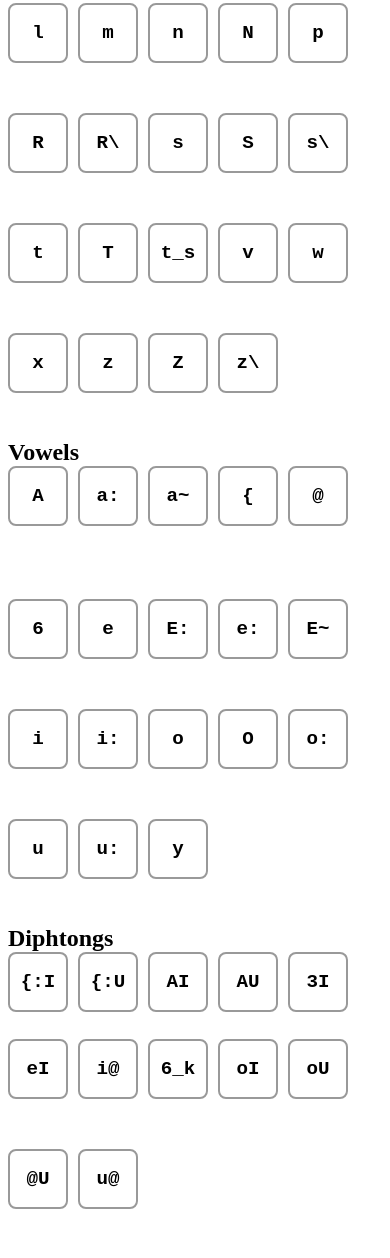
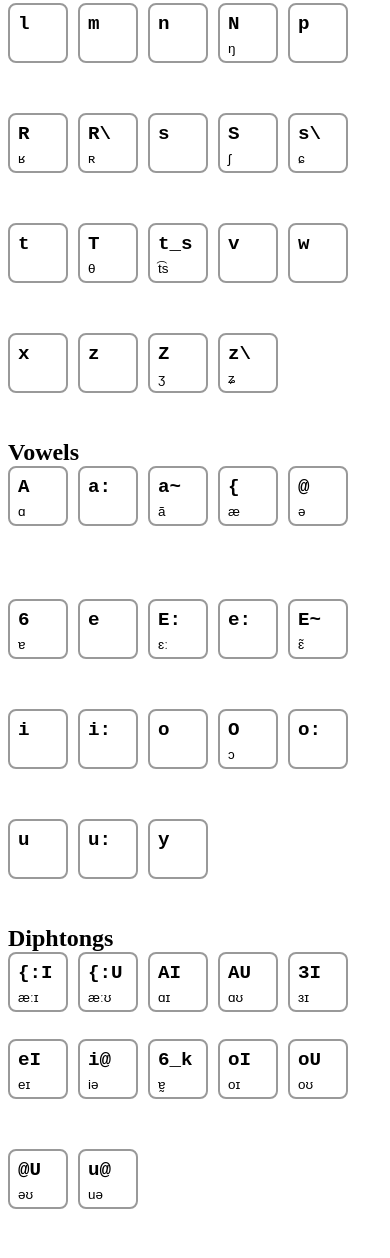
Before and after one commit to accessibility-luxembourg/phonetic-keyboard-lb, a plain HTML site: page index.html in a window 390 px wide. Shown: the part 569-1827 px from the top of the page. Drawn offline with Linux system fonts and the light colour scheme.

Commit message:
added IPA to some phonemes

```diff
--- a/index.html
+++ b/index.html
@@ -40,6 +40,8 @@
                 font-size: 1.2em;
                 font-weight: 700;
                 font-family: 'Courier New', monospace;
+                display: flex;
+                flex-direction: column;
             }
 
             button.shortcut {
@@ -90,6 +92,13 @@
                 background-color: #eeeeee;
             }
 
+            .ipa-reminder {
+                font-size: 0.7em;
+                margin-top: 6px;
+                font-weight: normal;
+                font-family: sans-serif;
+            }
+
         </style>
         <script src="main.js"></script>
 
@@ -125,11 +134,11 @@
     <div class="desc"><button class="example" lang="lb"><b>d</b>eenen</button></div>
 </div>
 <div>
-    <button class="phoneme">D</button>
-    <div class="desc">/dh ?</div>
+    <button class="phoneme">D<span class="ipa-reminder">ð</span></button>
+    <div class="desc"></div>
 </div>
 <div>
-    <button class="phoneme">d_Z</button>
+    <button class="phoneme">d_Z<span class="ipa-reminder">d͡ʒ</span></button>
     <div class="desc"><button class="example" lang="lb"><b>J</b>eans</button><br><button class="example" lang="lb"><b>Dsch</b>ibuti</button><br><button class="example" lang="lb">A<b>dj</b>ektiv</button></div>
 </div>
 <div>
@@ -169,7 +178,7 @@
     <div class="desc"><button class="example" lang="lb">o<b>n</b>ee<b>n</b>s</button></div>
 </div>
 <div>
-    <button class="phoneme">N</button>
+    <button class="phoneme">N<span class="ipa-reminder">ŋ</span></button>
     <div class="desc"><button class="example" lang="lb">de<b>ng</b>en</button></div>
 </div>
 <div>
@@ -177,11 +186,11 @@
     <div class="desc"><button class="example" lang="lb"><b>p</b>ii<b>p</b>seg</button><br><button class="example" lang="lb">o<b>b</b></button></div>
 </div>
 <div>
-    <button class="phoneme">R</button>
+    <button class="phoneme">R<span class="ipa-reminder">ʁ</span></button>
     <div class="desc"><button class="example" lang="lb">da<b>g</b>siwwer</button></div>
 </div>
 <div>
-    <button class="phoneme">R\</button>
+    <button class="phoneme">R\<span class="ipa-reminder">ʀ</span></button>
     <div class="desc"><button class="example" lang="lb"><b>r</b>eeneg</button><br><button class="example" lang="lb">Comptoi<b>r</b></button></div>
 </div>
 <div>
@@ -189,11 +198,11 @@
     <div class="desc"><button class="example" lang="lb">ru<b>ss</b>esch</button><br><button class="example" lang="lb">hai<b>s</b>lech</button></div>
 </div>
 <div>
-    <button class="phoneme">S</button>
+    <button class="phoneme">S<span class="ipa-reminder">ʃ</span></button>
     <div class="desc"><button class="example" lang="lb"><b>Sch</b>eedgen</button><br><button class="example" lang="lb"><b>s</b>tréieg</button></div>
 </div>
 <div>
-    <button class="phoneme">s\</button>
+    <button class="phoneme">s\<span class="ipa-reminder">ɕ</span></button>
     <div class="desc"><button class="example" lang="lb">Ee<b>ch</b>en</button><br><button class="example" lang="lb">bewee<b>g</b>le<b>ch</b></button></div>
 </div>
 <div>
@@ -201,11 +210,11 @@
     <div class="desc"><button class="example" lang="lb"><b>T</b>ënten</button><br><button class="example" lang="lb">fa<b>d</b></button></div>
 </div>
 <div>
-    <button class="phoneme">T</button>
+    <button class="phoneme">T<span class="ipa-reminder">θ</span></button>
     <div class="desc"><button class="example" lang="lb">wi<b>th</b></button></div>
 </div>
 <div>
-    <button class="phoneme">t_s</button>
+    <button class="phoneme">t_s<span class="ipa-reminder">t͡s</span></button>
     <div class="desc"><button class="example" lang="lb"><b>Z</b>ënsen</button></div>
 </div>
 <div>
@@ -225,11 +234,11 @@
     <div class="desc"><button class="example" lang="lb"><b>S</b>ummer</button></div>
 </div>
 <div>
-    <button class="phoneme">Z</button>
+    <button class="phoneme">Z<span class="ipa-reminder">ʒ</span></button>
     <div class="desc"><button class="example" lang="lb"><b>J</b>uli</button><br><button class="example" lang="lb">le<b>g</b>endär</button></div>
 </div>
 <div>
-    <button class="phoneme">z\</button>
+    <button class="phoneme">z\<span class="ipa-reminder">ʑ</span></button>
     <div class="desc"><button class="example" lang="lb">déi<b>j</b>éineg</button><br><button class="example" lang="lb">ree<b>g</b>elrecht</button></div>
 </div>
 </div>
@@ -238,7 +247,7 @@
     <h2>Vowels</h2>
 <div class="row">
 <div>
-    <button class="phoneme">A</button>
+    <button class="phoneme">A<span class="ipa-reminder">ɑ</span></button>
     <div class="desc"><button class="example" lang="lb">h<b>a</b>fteg</button><br><button class="example" lang="lb">K<b>a</b>ch</button></div>
 </div>
 <div>
@@ -246,19 +255,19 @@
     <div class="desc"><button class="example" lang="lb">H<b>aa</b>ssel</button><br><button class="example" lang="lb">K<b>a</b>p</button></div>
 </div>
 <div>
-    <button class="phoneme">a~</button>
+    <button class="phoneme">a~<span class="ipa-reminder">ã</span></button>
     <div class="desc"><button class="example" lang="lb">Ch<b>an</b>ce</button></div>
 </div>
 <div>
-    <button class="phoneme">{</button>
+    <button class="phoneme">{<span class="ipa-reminder">æ</span></button>
     <div class="desc"><button class="example" lang="lb">H<b>e</b>lzen</button><br><button class="example" lang="lb"><b>e</b>ng</button><br><button class="example" lang="lb">H<b>ä</b>ff</button></div>
 </div>
 <div>
-    <button class="phoneme">@</button>
+    <button class="phoneme">@<span class="ipa-reminder">ə</span></button>
     <div class="desc"><button class="example" lang="lb">H<b>ë</b>lzer</button><br><button class="example" lang="lb">Drog<b>e</b>n</button></div>
 </div>
 <div>
-    <button class="phoneme">6</button>
+    <button class="phoneme">6<span class="ipa-reminder">ɐ</span></button>
     <div class="desc"><button class="example" lang="lb">sau<b>er</b></button></div>
 </div>
 <div>
@@ -266,7 +275,7 @@
     <div class="desc"><button class="example" lang="lb">Br<b>é</b>cken</button><br><button class="example" lang="lb">n<b>é</b>ng</button></div>
 </div>
 <div>
-    <button class="phoneme">E:</button>
+    <button class="phoneme">E:<span class="ipa-reminder">ɛː</span></button>
     <div class="desc"><button class="example" lang="lb"><b>ä</b>r</button><br><button class="example" lang="lb">n<b>ä</b>mlech</button></div>
 </div>
 <div>
@@ -274,7 +283,7 @@
     <div class="desc"><button class="example" lang="lb">h<b>ee</b>feg</button><br><button class="example" lang="lb">K<b>ee</b>ser</button></div>
 </div>
 <div>
-    <button class="phoneme">E~</button>
+    <button class="phoneme">E~<span class="ipa-reminder">ɛ̃</span></button>
     <div class="desc"><button class="example" lang="lb">D<b>in</b>de</button></div>
 </div>
 <div>
@@ -290,7 +299,7 @@
     <div class="desc"><button class="example" lang="lb">H<b>o</b>lztem</button></div>
 </div>
 <div>
-    <button class="phoneme">O</button>
+    <button class="phoneme">O<span class="ipa-reminder">ɔ</span></button>
     <div class="desc"><button class="example" lang="lb">C<b>omp</b>toir</button></div>
 </div>
 <div>
@@ -315,51 +324,51 @@
 <h2>Diphtongs</h2>
 <div class="row">
 <div>
-    <button class="phoneme">{:I</button>
+    <button class="phoneme">{:I<span class="ipa-reminder">æːɪ</span></button>
     <div class="desc"><button class="example" lang="lb">r<b>äi</b>ch</button></div>
 </div>
 <div>
-    <button class="phoneme">{:U</button>
+    <button class="phoneme">{:U<span class="ipa-reminder">æːʊ</span></button>
     <div class="desc"><button class="example" lang="lb">r<b>au</b></button></div>
 </div>
 <div>
-    <button class="phoneme">AI</button>
+    <button class="phoneme">AI<span class="ipa-reminder">ɑɪ</span></button>
     <div class="desc"><button class="example" lang="lb">h<b>ai</b>teg</button></div>
 </div>
 <div>
-    <button class="phoneme">AU</button>
+    <button class="phoneme">AU<span class="ipa-reminder">ɑʊ</span></button>
     <div class="desc"><button class="example" lang="lb">Schr<b>au</b>f</button></div>
 </div>
 <div>
-    <button class="phoneme">3I</button>
+    <button class="phoneme">3I<span class="ipa-reminder">ɜɪ</span></button>
     <div class="desc"><button class="example" lang="lb">er<b>éi</b>scht</button></div>
 </div>
 <div>
-    <button class="phoneme">eI</button>
+    <button class="phoneme">eI<span class="ipa-reminder">eɪ</span></button>
     <div class="desc"><button class="example">F<b>a</b>cebook</button></div>
 </div>
 <div>
-    <button class="phoneme">i@</button>
+    <button class="phoneme">i@<span class="ipa-reminder">iə</span></button>
     <div class="desc"><button class="example" lang="lb">H<b>ie</b>lem</button><br><button class="example" lang="lb">B<b>ier</b>gem</button></div>
 </div>
 <div>
-    <button class="phoneme">6_k</button>
+    <button class="phoneme">6_k<span class="ipa-reminder">ɐ̰</span></button>
     <div class="desc"><button class="example" lang="lb">Xav<b>ier</b></button></div>
 </div>
 <div>
-    <button class="phoneme">oI</button>
+    <button class="phoneme">oI<span class="ipa-reminder">oɪ</span></button>
     <div class="desc"><button class="example" lang="lb">Abent<b>eu</b>er</button></div>
 </div>
 <div>
-    <button class="phoneme">oU</button>
+    <button class="phoneme">oU<span class="ipa-reminder">oʊ</span></button>
     <div class="desc"><button class="example" lang="lb">h<b>ou</b>er</button><br><button class="example" lang="lb">d<b>ou</b>dvoll</button></div>
 </div>
 <div>
-    <button class="phoneme">@U</button>
+    <button class="phoneme">@U<span class="ipa-reminder">əʊ</span></button>
     <div class="desc"><button class="example" lang="lb">Direkti<b>ou</b>n</button></div>
 </div>
 <div>
-    <button class="phoneme">u@</button>
+    <button class="phoneme">u@<span class="ipa-reminder">uə</span></button>
     <div class="desc"><button class="example" lang="lb">h<b>ue</b>l</button><br><button class="example" lang="lb">Lëtzeb<b>uer</b>g</button></div>
 </div>
 </div>
```
